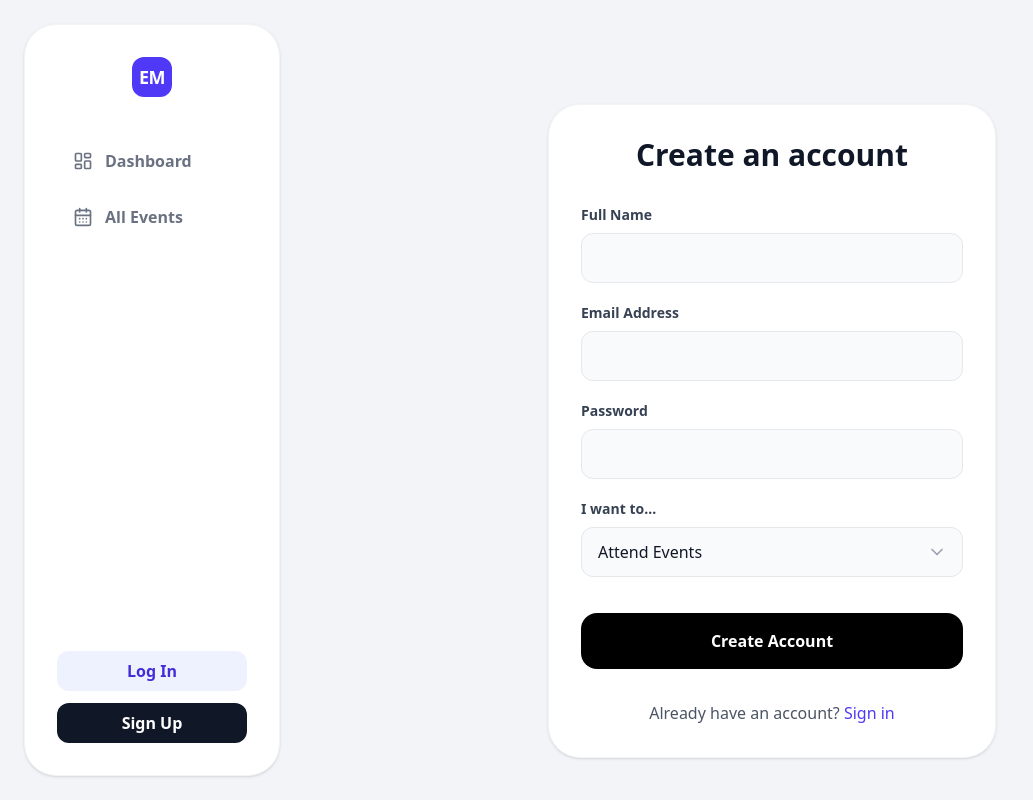
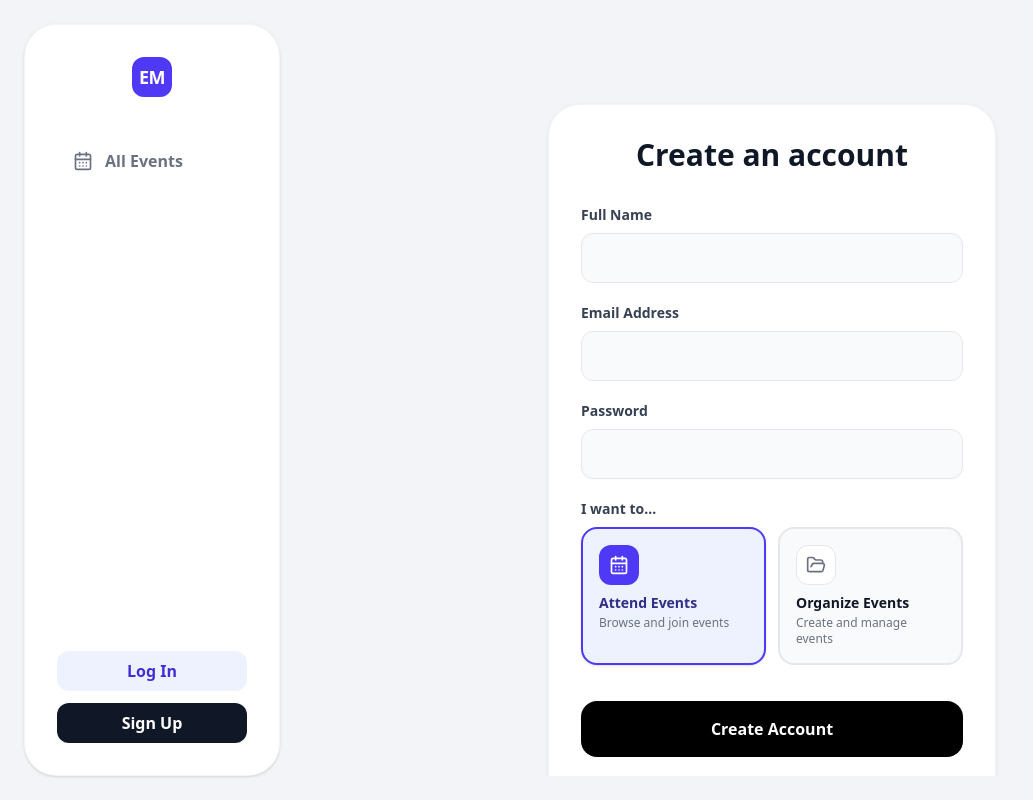
Before and after one commit to coder-jubayer/eventhive, a React (Vite) app: page /register in a window 1280 px wide. Shown: the whole page, without its empty margins (0-1033 px from the left). Built offline with nearby package versions, Linux system fonts and the light colour scheme.

Commit message:
Hide dashboard for guests and replace sign-up role dropdown with styled cards.

```diff
--- a/src/components/Layout.tsx
+++ b/src/components/Layout.tsx
@@ -26,6 +26,7 @@ export const Layout: React.FC = () => {
           </Link>
 
           <nav className="space-y-2">
+            {user && (
               <Link
                 to="/dashboard"
                 className={`flex items-center gap-3 px-4 py-3 rounded-2xl font-semibold transition-colors ${
@@ -35,6 +36,7 @@ export const Layout: React.FC = () => {
                 <LayoutDashboard className="w-5 h-5" />
                 Dashboard
               </Link>
+            )}
             {user?.role === 'user' && (
               <>
                 <Link
--- a/src/pages/Register.tsx
+++ b/src/pages/Register.tsx
@@ -1,7 +1,12 @@
 import React, { useState } from 'react';
 import { Link, useNavigate } from 'react-router-dom';
-import { ChevronDown } from 'lucide-react';
+import { CalendarDays, FolderOpen } from 'lucide-react';
 import { useAuth } from '../context/AuthContext';
+
+const ROLE_OPTIONS = [
+  { value: 'user', label: 'Attend Events', description: 'Browse and join events', icon: CalendarDays },
+  { value: 'organizer', label: 'Organize Events', description: 'Create and manage events', icon: FolderOpen },
+] as const;
 
 export const Register: React.FC = () => {
   const navigate = useNavigate();
@@ -73,16 +78,34 @@ export const Register: React.FC = () => {
           </div>
           <div>
             <label className="block text-sm font-bold text-gray-700 mb-2">I want to...</label>
-            <div className="relative">
-              <select
-                value={formData.role}
-                onChange={e => setFormData({...formData, role: e.target.value})}
-                className="w-full appearance-none px-4 py-3 pr-11 bg-gray-50 border border-gray-200 rounded-xl focus:outline-none focus:ring-2 focus:ring-indigo-500/20 focus:border-indigo-500 transition-all font-medium text-gray-900 cursor-pointer"
-              >
-                <option value="user">Attend Events</option>
-                <option value="organizer">Organize Events</option>
-              </select>
-              <ChevronDown className="pointer-events-none absolute right-4 top-1/2 -translate-y-1/2 w-5 h-5 text-gray-400" />
+            <div className="grid grid-cols-1 sm:grid-cols-2 gap-3">
+              {ROLE_OPTIONS.map(({ value, label, description, icon: Icon }) => {
+                const selected = formData.role === value;
+                return (
+                  <button
+                    key={value}
+                    type="button"
+                    onClick={() => setFormData({ ...formData, role: value })}
+                    className={`flex flex-col items-start gap-2 p-4 rounded-2xl border-2 text-left transition-all ${
+                      selected
+                        ? 'border-indigo-600 bg-indigo-50 shadow-sm'
+                        : 'border-gray-200 bg-gray-50 hover:border-gray-300 hover:bg-white'
+                    }`}
+                  >
+                    <div className={`w-10 h-10 rounded-xl flex items-center justify-center ${
+                      selected ? 'bg-indigo-600 text-white' : 'bg-white text-gray-500 border border-gray-200'
+                    }`}>
+                      <Icon className="w-5 h-5" />
+                    </div>
+                    <div>
+                      <div className={`font-bold text-sm ${selected ? 'text-indigo-900' : 'text-gray-900'}`}>
+                        {label}
+                      </div>
+                      <div className="text-xs text-gray-500 mt-0.5">{description}</div>
+                    </div>
+                  </button>
+                );
+              })}
             </div>
           </div>
           <button
```
Lines whose indentation alone changed are shown as unchanged.
